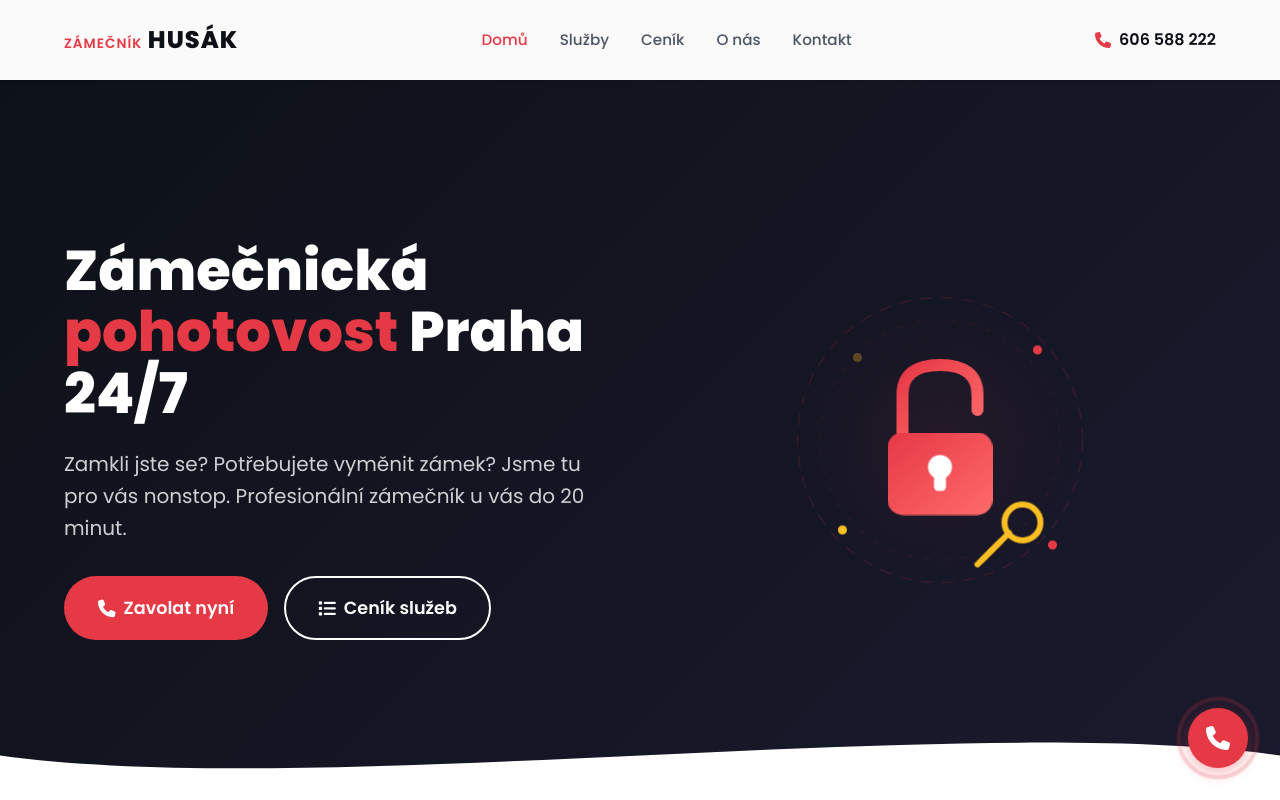
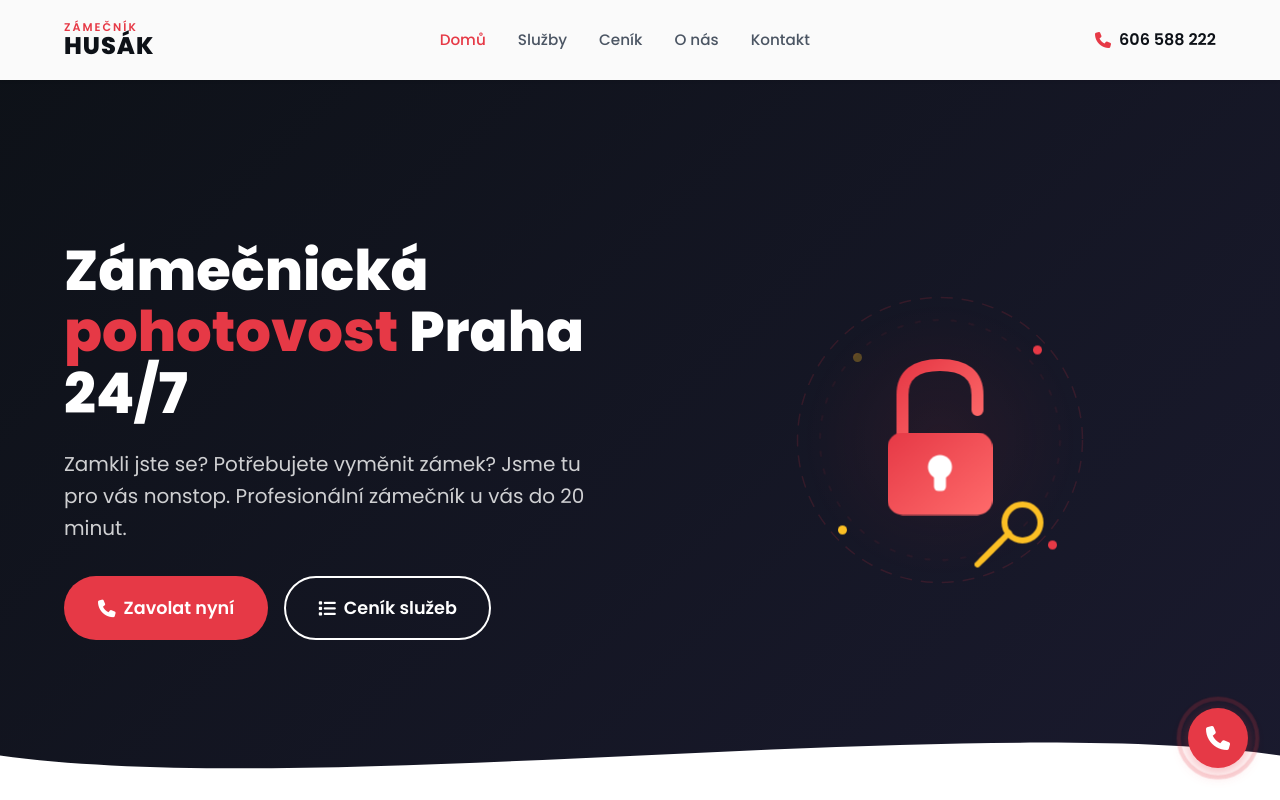
Before and after one commit to unikatynactyrechkolech-code/zamecnitvihusak, a Next.js app: page / in a window 1280 px wide. Shown: the top 800 px of the page. Built offline with nearby package versions, Linux system fonts and the light colour scheme.

Commit message:
fix: logo vertikalne - ZAMECNIK nahore, HUSAK dole

```diff
--- a/src/app/globals.css
+++ b/src/app/globals.css
@@ -100,26 +100,16 @@ h1, h2, h3, h4, h5, h6 {
 
 .logo {
   display: flex;
-  align-items: center;
+  flex-direction: column;
   z-index: 1001;
-}
-
-.logo-text {
-  display: flex;
-  align-items: baseline;
-}
-
-.logo-inline {
-  display: flex;
-  align-items: baseline;
-  gap: 0.35rem;
+  line-height: 1;
 }
 
 .logo-zamecnik {
-  font-size: 0.85rem;
+  font-size: 0.7rem;
   font-weight: 600;
   color: var(--color-primary);
-  letter-spacing: 1px;
+  letter-spacing: 2px;
 }
 
 .logo-husak {
--- a/src/components/Header.tsx
+++ b/src/components/Header.tsx
@@ -38,9 +38,8 @@ export default function Header() {
       <div className="container">
         <nav className="navbar">
           <Link href="/" className="logo">
-            <span className="logo-text">
-              <span className="logo-inline"><span className="logo-zamecnik">ZÁMEČNÍK</span> <span className="logo-husak">HUSÁK</span></span>
-            </span>
+            <span className="logo-zamecnik">ZÁMEČNÍK</span>
+            <span className="logo-husak">HUSÁK</span>
           </Link>
 
           <ul className={`nav-menu${menuOpen ? ' active' : ''}`}>
```
